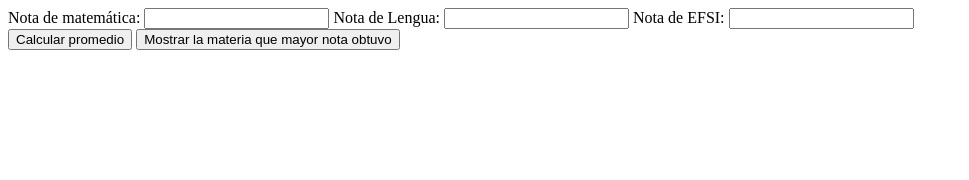
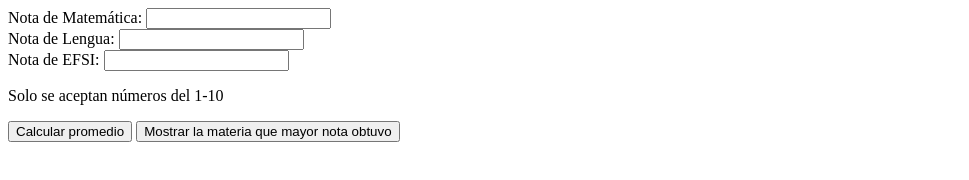
Before and after one commit to tjor75/ConceptosBasicosTp1, a plain HTML site: page index.html in a window 1280 px wide. Shown: the whole page, without its empty margins (0-969 px from the left). Drawn offline with Linux system fonts and the light colour scheme.

Commit message:
Agregar divs para labels e inputs y disclaimer de números del 1-10 + correciones menores

```diff
--- a/index.html
+++ b/index.html
@@ -1,5 +1,5 @@
 <!DOCTYPE html>
-<html lang="en">
+<html lang="es">
 <head>
     <meta charset="UTF-8">
     <meta name="viewport" content="width=device-width, initial-scale=1.0">
@@ -9,12 +9,20 @@
     <div id="resultado"></div>
 
     <div>
-        <label for="notaMatematica">Nota de matemática:</label>
-        <input id="notaMatematica" type="number">
-        <label for="notaLengua">Nota de Lengua:</label>
-        <input id="notaLengua" type="number">
-        <label for="notaEFSI">Nota de EFSI:</label>
-        <input id="notaEFSI" type="number">
+        <div>
+            <label for="notaMatematica">Nota de Matemática:</label>
+            <input id="notaMatematica" type="number" required>
+        </div>
+        <div>
+            <label for="notaLengua">Nota de Lengua:</label>
+            <input id="notaLengua" type="number" required>
+        </div>
+        <div>
+            <label for="notaEFSI">Nota de EFSI:</label>
+            <input id="notaEFSI" type="number" required>
+        </div>
+
+        <p>Solo se aceptan números del 1-10</p>
     </div>
 
     <div>
```
